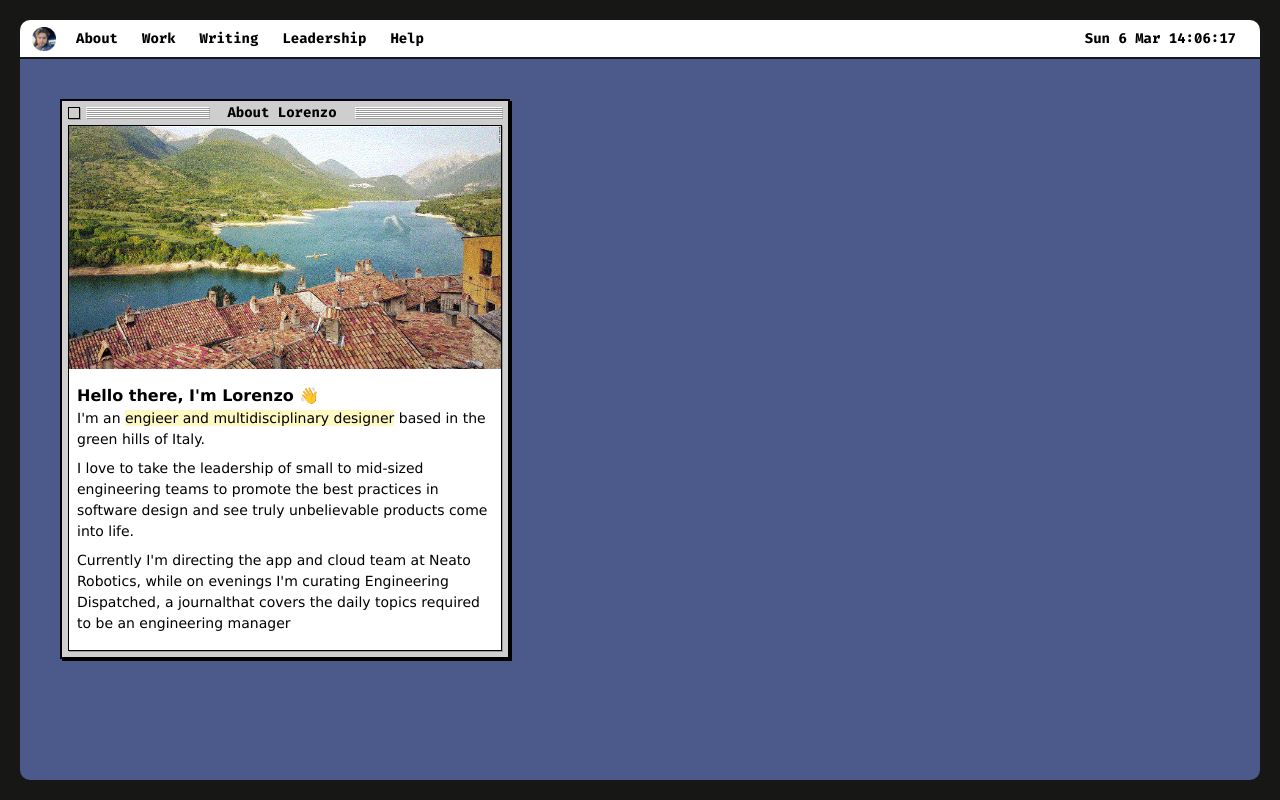
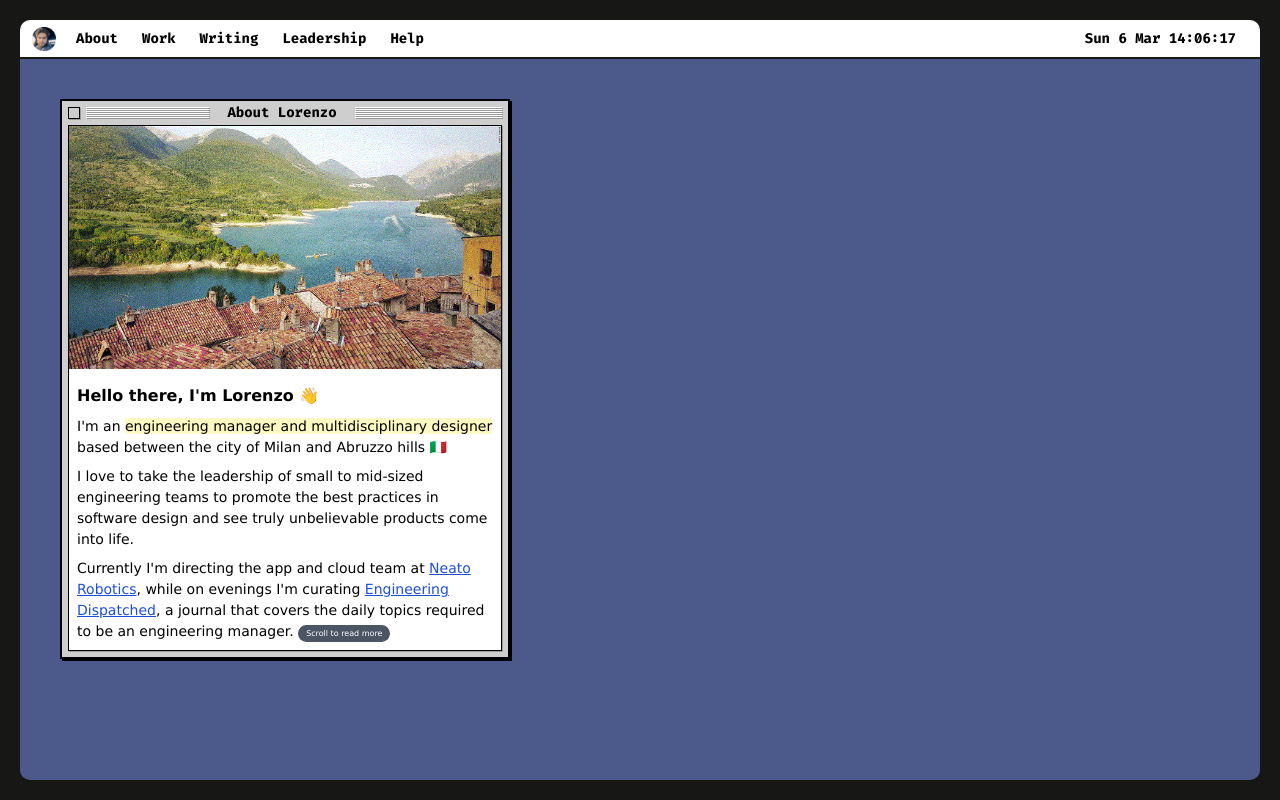
Before and after one commit to lorenzozanotto/lorenzozanotto.com, a Next.js app: page / in a window 1280 px wide. Built offline with nearby package versions, Linux system fonts and the light colour scheme.

Commit message:
chore: extend content

```diff
--- a/components/MacOSWindow/ModalWindow.tsx
+++ b/components/MacOSWindow/ModalWindow.tsx
@@ -19,9 +19,10 @@ function ModalWindow(props: Props) {
                     />
                     <div className="m-2">
                         <h2 className="font-bold">Hello there, I'm Lorenzo 👋</h2>
-                        <p className="text-[14px]">I'm an <span className="bg-yellow-100">engieer and multidisciplinary designer</span> based in the green hills of Italy.</p>
+                        <p className="mt-2 text-[14px]">I'm an <span className="bg-yellow-100">engineering manager and multidisciplinary designer</span> based between the city of Milan and Abruzzo hills 🇮🇹</p>
                         <p className="mt-2 text-[14px]">I love to take the leadership of small to mid-sized engineering teams to promote the best practices in software design and see truly unbelievable products come into life.</p>
-                        <p className="mt-2 text-[14px]">Currently I'm directing the app and cloud team at Neato Robotics, while on evenings I'm curating Engineering Dispatched, a journalthat covers the daily topics required to be an engineering manager</p>
+                        <p className="mt-2 text-[14px]">Currently I'm directing the app and cloud team at <a className="underline text-blue-700" href="https://neatorobotics.com">Neato Robotics</a>, while on evenings I'm curating <a className="underline text-blue-700" href="https://engdispatched.substack.com">Engineering Dispatched</a>, a journal that covers the daily topics required to be an engineering manager. <span className="text-[8px] bg-gray-600 text-white py-[4px] px-[8px] rounded-[10px]">Scroll to read more</span></p>
+                        <p className="mt-2 text-[14px]">My journey started building indie mobile applications, with some of them reaching hundreads of thousands of users.</p>
                     </div>
                 </div>
             </div>
```
